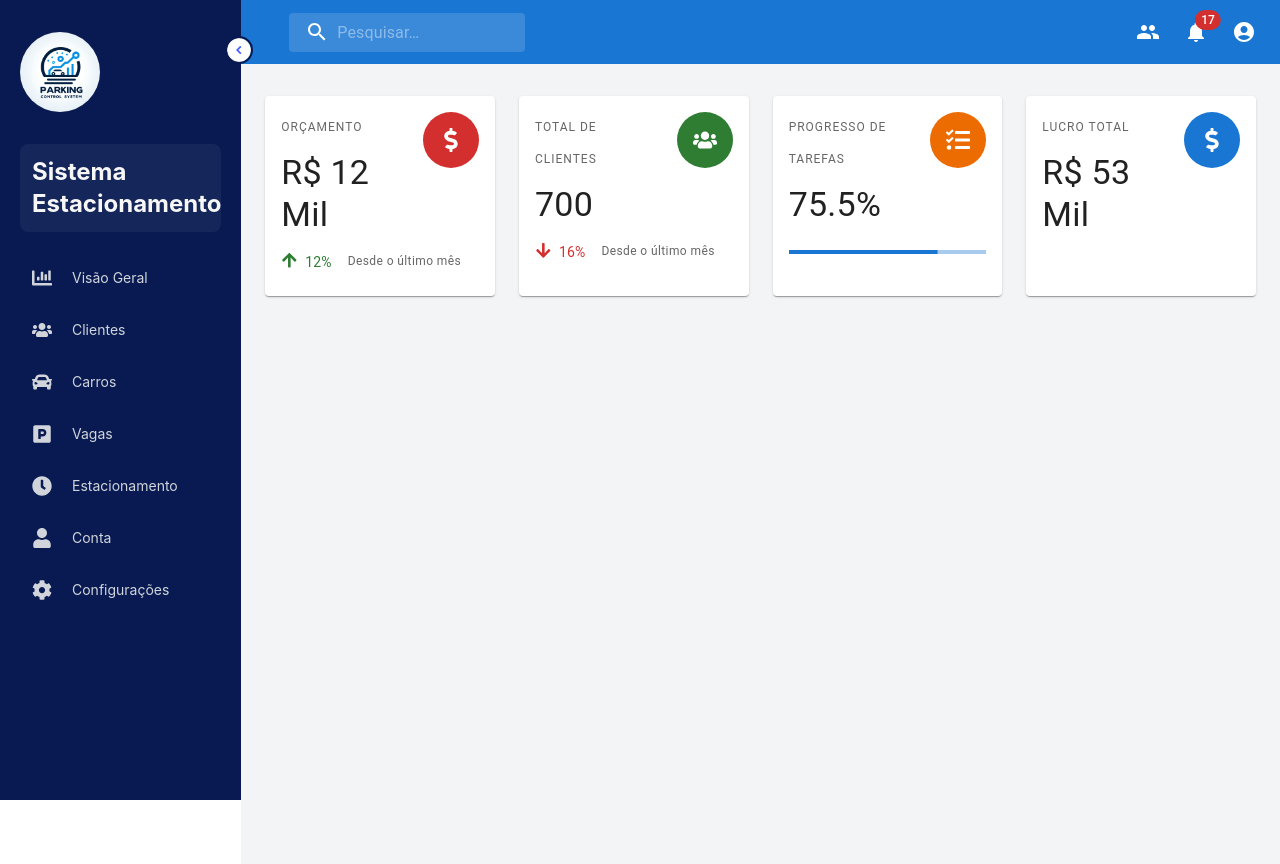
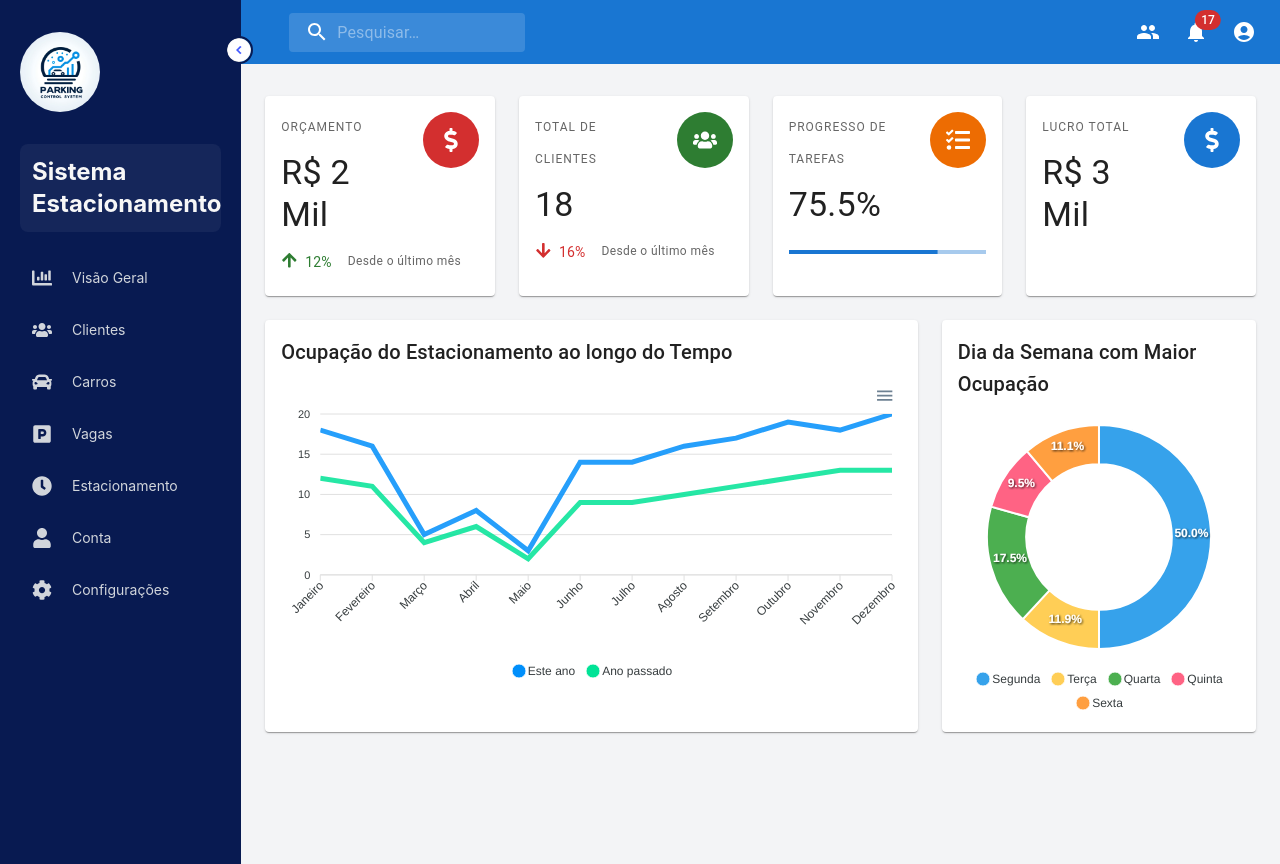
Before and after one commit to rafaelmachadobr/ParkingControl, a React (Vite) app in the folder frontend/: page / in a window 1280 px wide. Built offline with nearby package versions, Linux system fonts and the light colour scheme; sample sign-in values are in the browser's storage.

Commit message:
feat: add apexcharts

```diff
--- a/frontend/package.json
+++ b/frontend/package.json
@@ -16,11 +16,13 @@
     "@mui/icons-material": "^5.14.18",
     "@mui/material": "^5.14.18",
     "@mui/x-data-grid": "^6.18.1",
+    "apexcharts": "^3.44.0",
     "autoprefixer": "^10.4.16",
     "axios": "^1.6.2",
     "date-fns": "^2.30.0",
     "postcss": "^8.4.31",
     "react": "^18.2.0",
+    "react-apexcharts": "^1.4.1",
     "react-dom": "^18.2.0",
     "react-hook-form": "^7.48.2",
     "react-icons": "^4.12.0",
--- /dev/null
+++ b/frontend/src/components/OverviewSales.tsx
@@ -0,0 +1,52 @@
+import { Box, Paper, Typography } from "@mui/material";
+import React from "react";
+import ReactApexChart from "react-apexcharts";
+
+interface OverviewSalesProps {
+  chartSeries: { name: string; data: number[] }[];
+  sx?: any;
+}
+
+const OverviewSales: React.FC<OverviewSalesProps> = ({ chartSeries, sx }) => {
+  const options = {
+    chart: {
+      zoom: {
+        enabled: false,
+      },
+    },
+    xaxis: {
+      categories: [
+        "Janeiro",
+        "Fevereiro",
+        "Março",
+        "Abril",
+        "Maio",
+        "Junho",
+        "Julho",
+        "Agosto",
+        "Setembro",
+        "Outubro",
+        "Novembro",
+        "Dezembro",
+      ],
+    },
+  };
+
+  return (
+    <Paper sx={{ p: 2, ...sx }}>
+      <Box>
+        <Typography variant="h6" mb={2}>
+          Ocupação do Estacionamento ao longo do Tempo
+        </Typography>
+        <ReactApexChart
+          type="line"
+          options={options}
+          series={chartSeries}
+          height={300}
+        />
+      </Box>
+    </Paper>
+  );
+};
+
+export default OverviewSales;
--- /dev/null
+++ b/frontend/src/components/OverviewTraffic.tsx
@@ -0,0 +1,41 @@
+import { Box, Paper, Typography } from "@mui/material";
+import React from "react";
+import ReactApexChart from "react-apexcharts";
+
+interface OverviewTrafficProps {
+  chartSeries: number[];
+  labels: string[];
+  sx?: any;
+}
+
+const OverviewTraffic: React.FC<OverviewTrafficProps> = ({
+  chartSeries,
+  labels,
+  sx,
+}) => {
+  const options = {
+    labels: labels,
+    colors: ["#36A2EB", "#FFCE56", "#4CAF50", "#FF6384", "#FF9F40"],
+    legend: {
+      position: "bottom",
+    },
+  };
+
+  return (
+    <Paper sx={{ p: 2, ...sx }}>
+      <Box>
+        <Typography variant="h6" mb={2}>
+          Dia da Semana com Maior Ocupação
+        </Typography>
+        <ReactApexChart
+          type="donut"
+          options={options}
+          series={chartSeries}
+          height={300}
+        />
+      </Box>
+    </Paper>
+  );
+};
+
+export default OverviewTraffic;
--- a/frontend/src/components/Sidebar.tsx
+++ b/frontend/src/components/Sidebar.tsx
@@ -32,7 +32,7 @@ const Sidebar = () => {
     <div
       className={` ${
         open ? "w-72" : "w-20 "
-      } bg-dark-purple p-5 pt-8 relative duration-300 transition-all h-screen`}
+      } bg-dark-purple p-5 pt-8 relative duration-300 transition-all`}
     >
       <img
         src="./src/assets/control.png"
--- a/frontend/src/routes/Overview.tsx
+++ b/frontend/src/routes/Overview.tsx
@@ -4,9 +4,11 @@ import { Navigate } from "react-router-dom";
 import Header from "../components/Header";
 import Loading from "../components/Loading";
 import { OverviewBudget } from "../components/OverviewBudget";
+import OverviewSales from "../components/OverviewSales";
 import { OverviewTasksProgress } from "../components/OverviewTasksProgress";
 import { OverviewTotalCustomers } from "../components/OverviewTotalCustomers";
 import { OverviewTotalProfit } from "../components/OverviewTotalProfit";
+import OverviewTraffic from "../components/OverviewTraffic";
 import Siderbar from "../components/Sidebar";
 import { AuthContext } from "../contexts/AuthContext";
 
@@ -50,7 +52,7 @@ const Overview = () => {
                     difference={12}
                     positive
                     sx={{ height: "100%" }}
-                    value="R$ 12 Mil"
+                    value="R$ 2 Mil"
                   />
                 </Grid>
                 <Grid xs={12} sm={6} lg={3} item>
@@ -58,7 +60,7 @@ const Overview = () => {
                     difference={16}
                     positive={false}
                     sx={{ height: "100%" }}
-                    value="700"
+                    value="18"
                   />
                 </Grid>
                 <Grid xs={12} sm={6} lg={3} item>
@@ -67,7 +69,29 @@ const Overview = () => {
                 <Grid xs={12} sm={6} lg={3} item>
                   <OverviewTotalProfit
                     sx={{ height: "100%" }}
-                    value="R$ 53 Mil"
+                    value="R$ 3 Mil"
+                  />
+                </Grid>
+                <Grid xs={12} lg={8} item>
+                  <OverviewSales
+                    chartSeries={[
+                      {
+                        name: "Este ano",
+                        data: [18, 16, 5, 8, 3, 14, 14, 16, 17, 19, 18, 20],
+                      },
+                      {
+                        name: "Ano passado",
+                        data: [12, 11, 4, 6, 2, 9, 9, 10, 11, 12, 13, 13],
+                      },
+                    ]}
+                    sx={{ height: "100%" }}
+                  />
+                </Grid>
+                <Grid xs={12} md={6} lg={4} item>
+                  <OverviewTraffic
+                    chartSeries={[63, 15, 22, 12, 14]}
+                    labels={["Segunda", "Terça", "Quarta", "Quinta", "Sexta"]}
+                    sx={{ height: "100%" }}
                   />
                 </Grid>
               </Grid>
```
Also changed, not shown: 1 other file (tests, documents, lock files or other folders).
